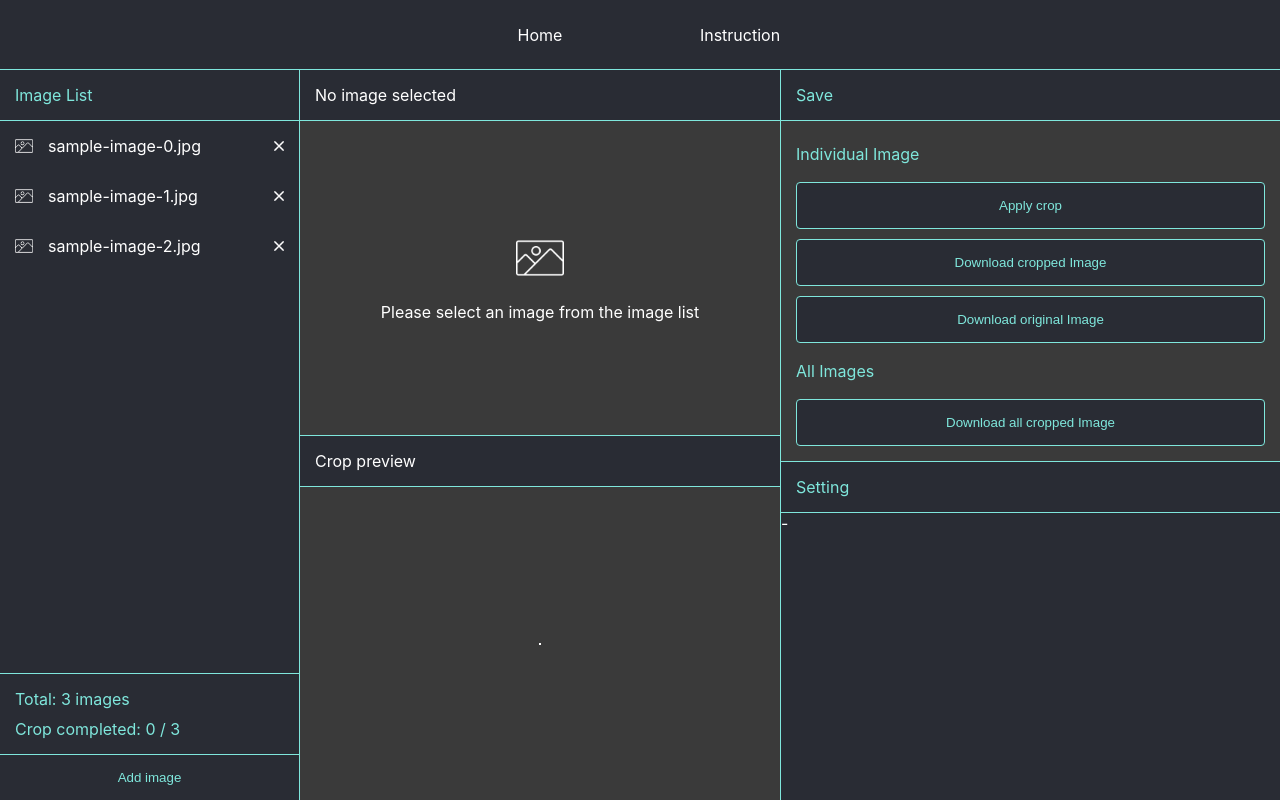
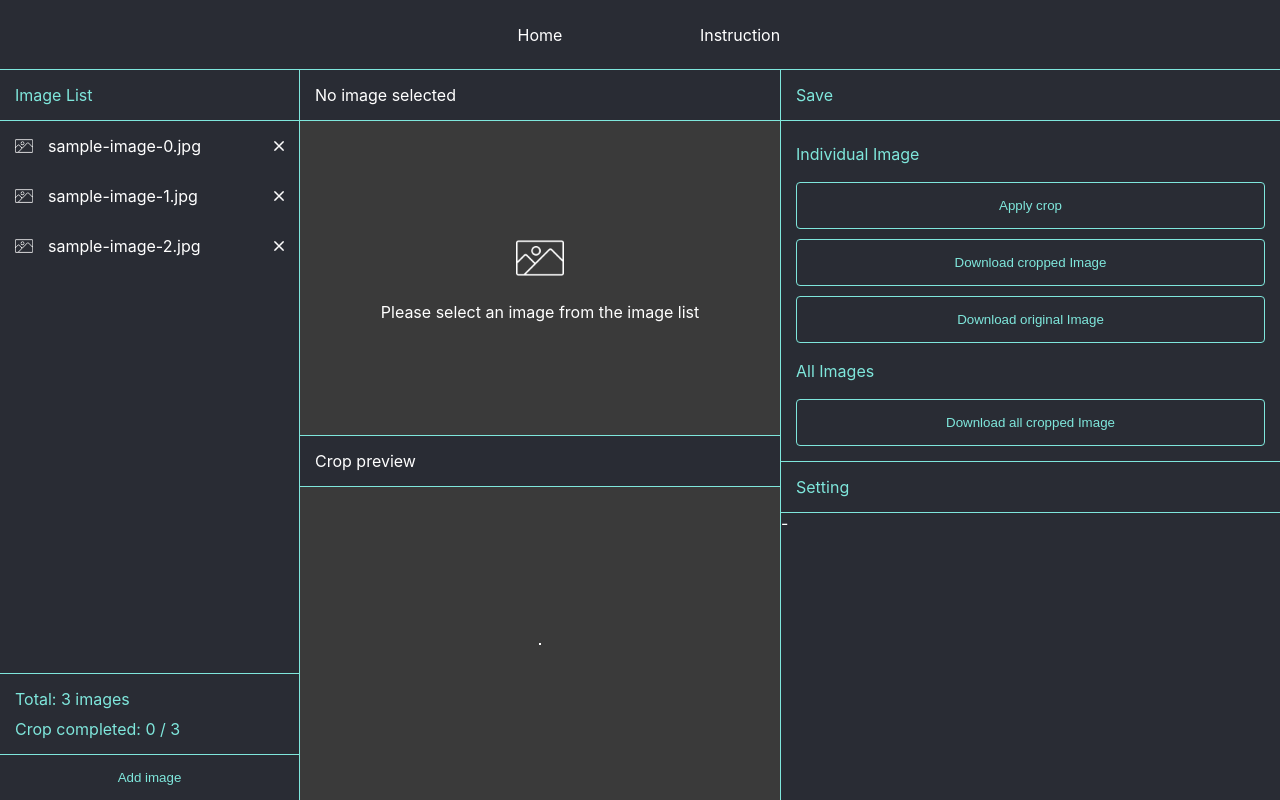
Before and after one commit to peppermintc/image-cropper, a React (Create React App) app: page / in a window 1280 px wide. Built offline with nearby package versions, Linux system fonts and the light colour scheme.

Commit message:
change background

```diff
--- a/src/components/Setting/Setting.scss
+++ b/src/components/Setting/Setting.scss
@@ -14,7 +14,6 @@
     padding: 15px;
     display: flex;
     flex-direction: column;
-    background-color: $dark-gray;
     gap: 10px;
 
     .save-content-header {
```
